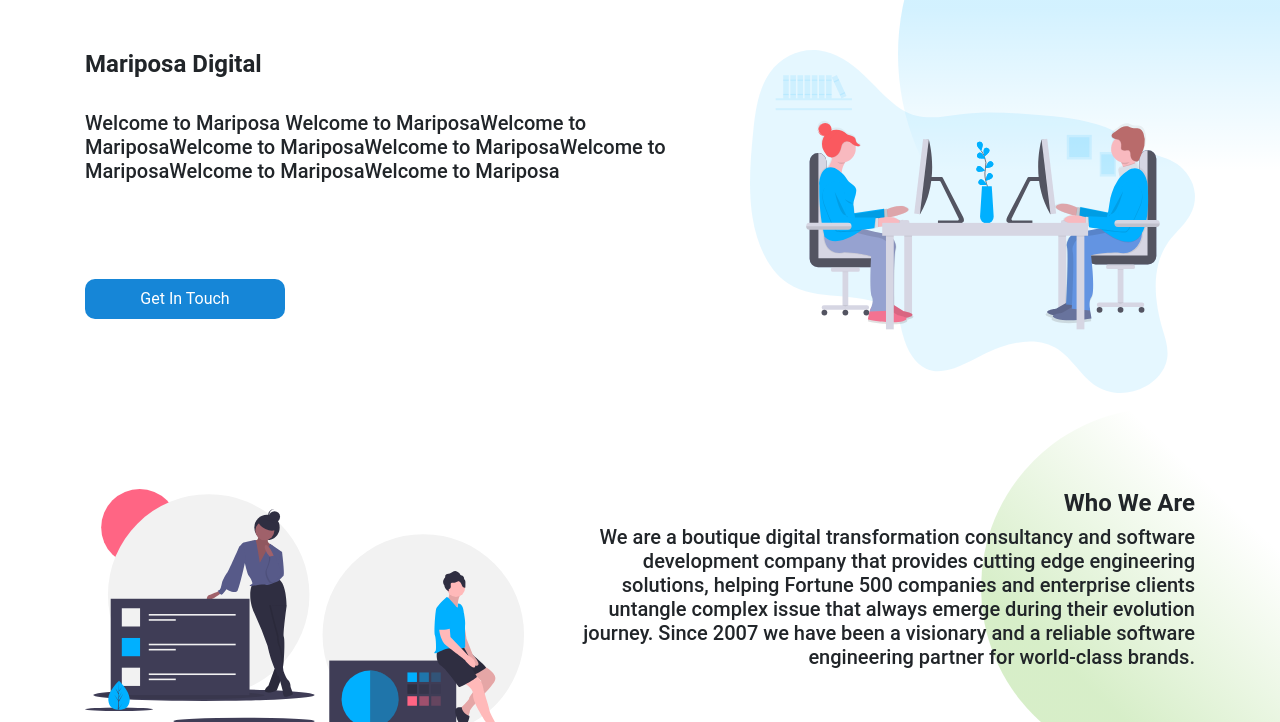
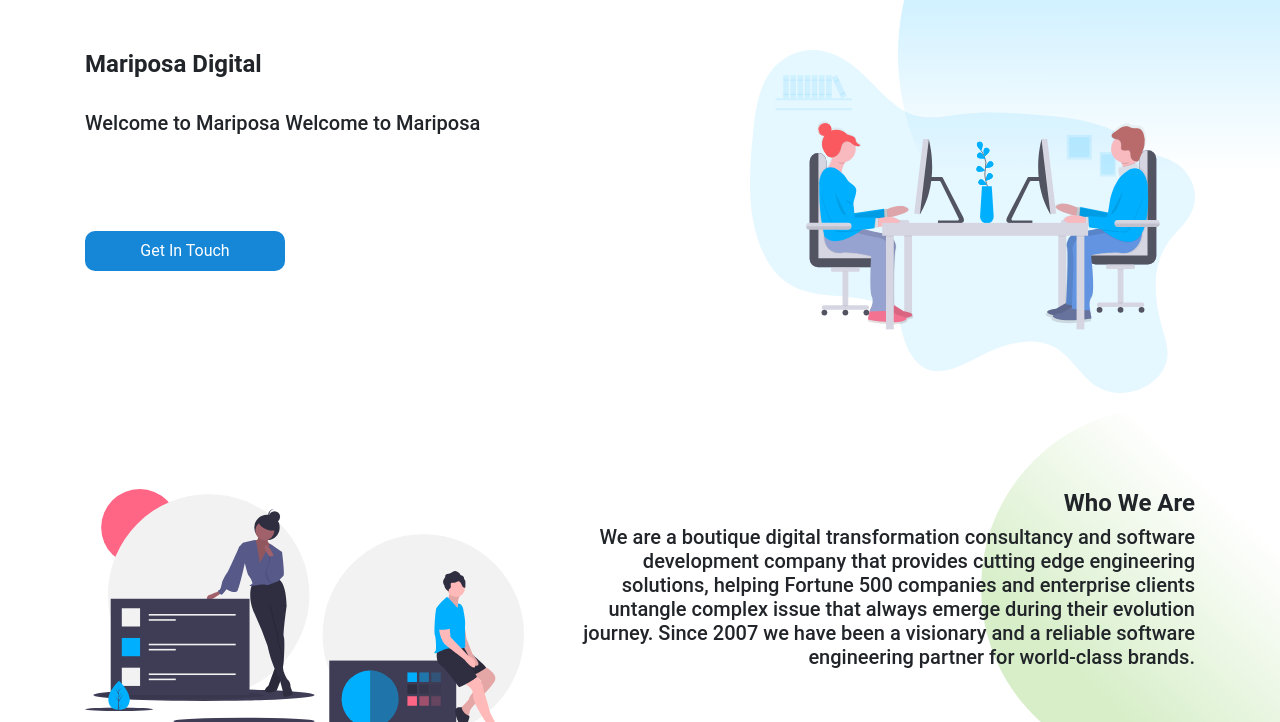
Before and after one commit to bikram-shaw/bootstrap, a plain HTML site: page index.html in a window 1280 px wide. Shown: the part 62-784 px from the top of the page. Drawn offline with nearby package versions, Linux system fonts and the light colour scheme.

Commit message:
jenkinsfile change

```diff
--- a/index.html
+++ b/index.html
@@ -47,7 +47,7 @@
 										<div class="col-sm-7">
 											<h4><b>Mariposa Digital</b></h4><br>
 												<h5 class="mb-5">
-Welcome to Mariposa Welcome to MariposaWelcome to MariposaWelcome to MariposaWelcome to MariposaWelcome to MariposaWelcome to MariposaWelcome to Mariposa
+Welcome to Mariposa Welcome to Mariposa
                                                 </h5>
 
 												<button class="btn-get-in-touch btn mt-5" >Get In Touch</button>
```
Also changed, not shown: 1 other file.
